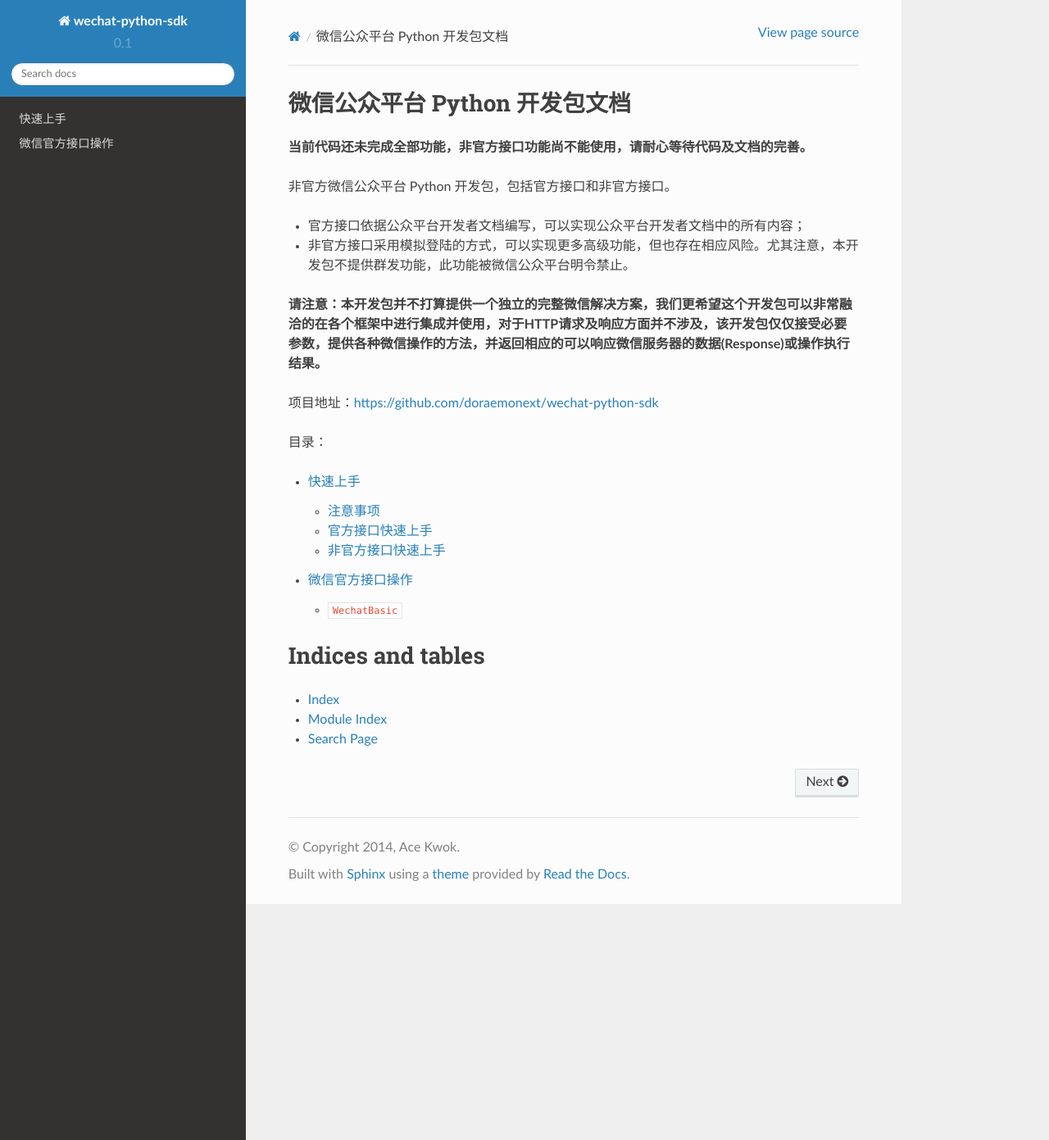
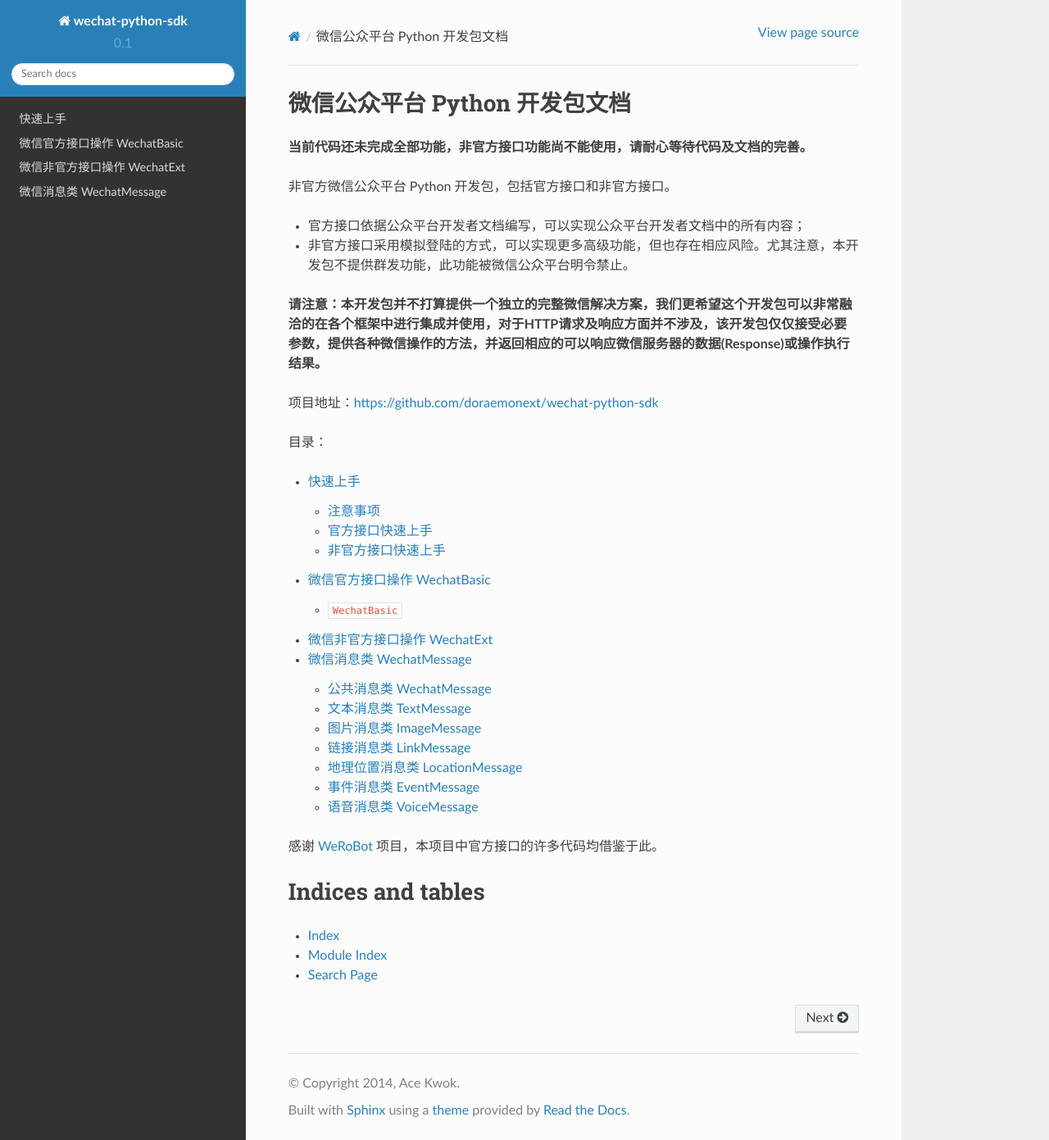
Before and after one commit to doraemonext/wechat-python-sdk, a Sphinx documentation site: the page built from docs/index.rst, in a window 1280 px wide and 1391 px high. Shown: the whole window at 82% size. Built offline with Sphinx 7.4.7 and the Read the Docs theme 2.0.0, drawn with Linux system fonts in a browser that asks for light colours; pages that are not in the unit, such as notebooks, are missing from menus.

Commit message:
Add: 添加文档 - 微信消息类 WechatMessage

```diff
--- a/docs/basic.rst
+++ b/docs/basic.rst
@@ -1,4 +1,4 @@
-微信官方接口操作
+微信官方接口操作 WechatBasic
 ==========================
 
 .. py:class:: WechatBasic(token=None, appid=None, appsecret=None, partnerid=None, partnerkey=None, paysignkey=None, access_token=None, access_token_expires_at=None)
--- /dev/null
+++ b/docs/ext.rst
@@ -0,0 +1,4 @@
+微信非官方接口操作 WechatExt
+============================
+
+请耐心等待文档完善，会尽快完成。
--- a/docs/index.rst
+++ b/docs/index.rst
@@ -21,6 +21,10 @@
    install
    tutorial
    basic
+   ext
+   messages
+
+感谢 `WeRoBot <https://github.com/whtsky/WeRoBot>`_ 项目，本项目中官方接口的许多代码均借鉴于此。
 
 Indices and tables
 ==================
--- /dev/null
+++ b/docs/messages.rst
@@ -0,0 +1,90 @@
+微信消息类 WechatMessage
+===========================
+
+目前此开发包提供以下几种消息类：``TextMessage``(文本消息类), ``ImageMessage``(图片消息类), ``LocationMessage``(位置消息类), ``LinkMessage``(链接消息类), ``EventMessage``(事件消息类), ``VoiceMessage``(语音消息类)，它们都继承自 ``WechatMessage``(公共消息类)
+
+这些消息类都在 ``wechat_sdk.messages`` 中定义
+
+公共消息类 WechatMessage
+---------------------------
+
+下面所有的消息类均有此处的公共属性
+
+======== ===================================
+name      value
+======== ===================================
+id        消息ID
+target    目标用户 OpenID
+source    来源用户 OpenID
+time      信息发送时间，一个UNIX时间戳。
+raw       信息的原始 XML 格式
+======== ===================================
+
+文本消息类 TextMessage
+---------------------------
+
+======== ===================================
+name      value
+======== ===================================
+type      'text'
+content   信息的内容
+======== ===================================
+
+图片消息类 ImageMessage
+---------------------------
+
+======= ==================================
+name     value
+======= ==================================
+type     'image'
+img      图片网址，可以从这个网址访问到图片
+======= ==================================
+
+链接消息类 LinkMessage
+---------------------------
+============    ==================================
+name             value
+============    ==================================
+type             'link'
+title            消息标题
+description      消息描述
+url              消息链接
+============    ==================================
+
+
+地理位置消息类 LocationMessage
+------------------------------
+
+========= ===================================
+name       value
+========= ===================================
+type       'location'
+location   一个元组(纬度, 经度)
+scale      地图缩放大小
+label      地理位置信息
+========= ===================================
+
+事件消息类 EventMessage
+------------------------------
+
+=========== ======================================================
+name         value
+=========== ======================================================
+type         'subscribe' 'unsubscribe' 'click' 或 'location'
+key          事件 key 值。当 type = 'click' 时存在。
+Latitude	 地理位置纬度。当 type = 'location' 时存在。
+Longitude	 地理位置经度。当 type = 'location' 时存在。
+Precision	 地理位置精度。当 type = 'location' 时存在。
+=========== ======================================================
+
+语音消息类 VoiceMessage
+-------------------------------
+
+============ =====================================
+name          value
+============ =====================================
+type          'voice'
+media_id      语音 MediaID
+format        声音格式
+recognition   语音识别结果
+============ =====================================
```
